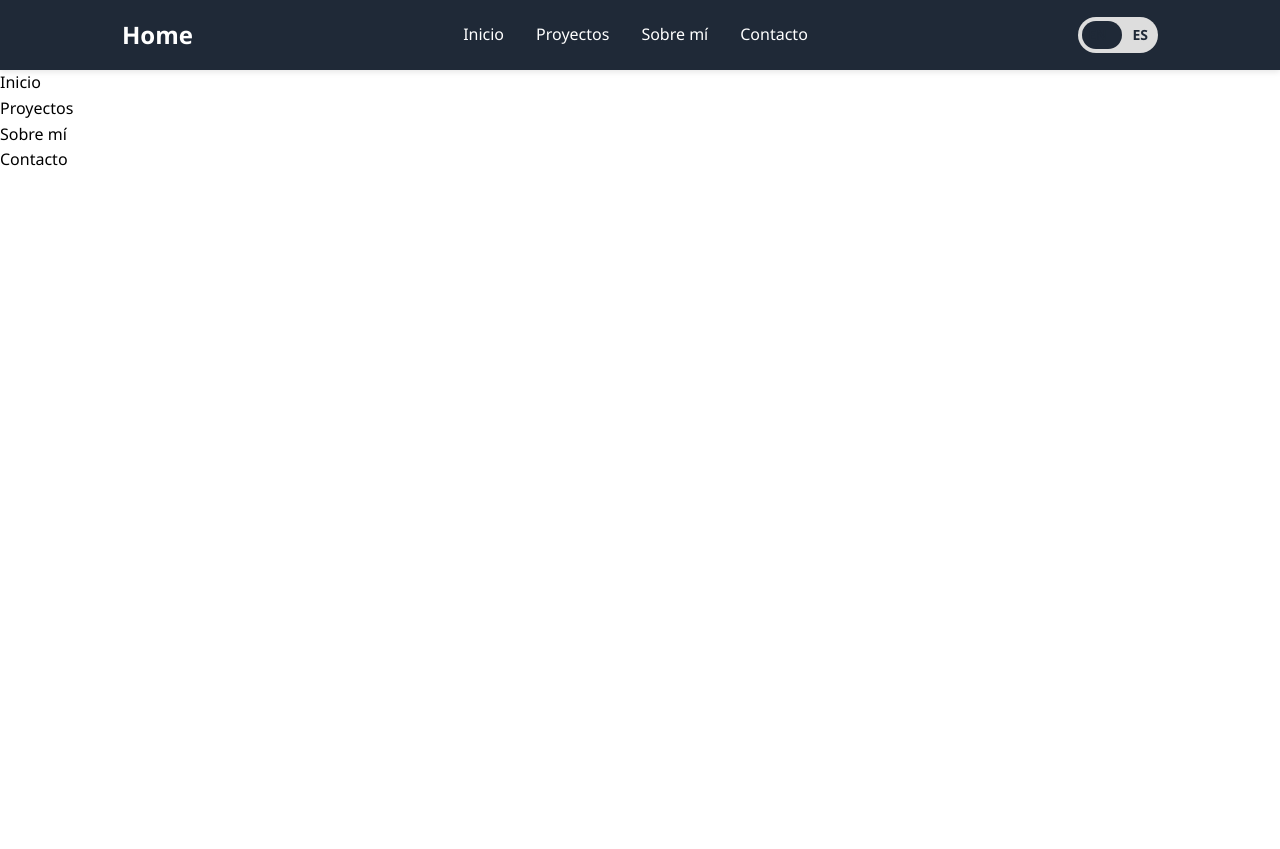
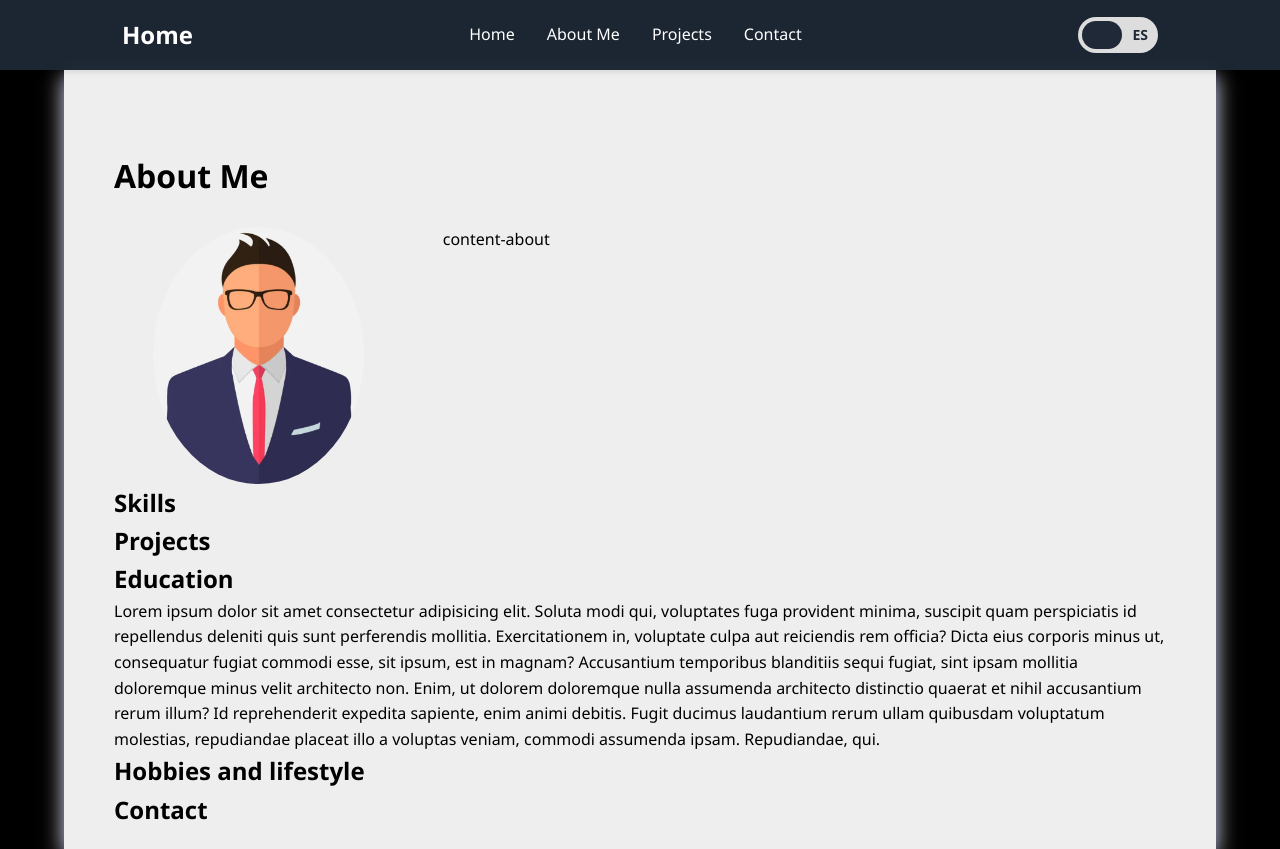
Before and after one commit to carlosValencia01/personal-page, a React (Vite) app: page / in a window 1280 px wide. Before the commit the page ends 800 px from the top, so only its background shows below. Built offline with nearby package versions, Linux system fonts and the light colour scheme.

Commit message:
about section progress

```diff
--- a/src/Pages/AboutMe/AboutMe.jsx
+++ b/src/Pages/AboutMe/AboutMe.jsx
@@ -24,17 +24,17 @@ export const AboutMe = () => {
         */}
 
     return (
-        <div>
+        <div className='about__body'>
             {/* Navbar */}
             <header className="navbar">
                 <div className="container">
                     <div className="logo">Home</div>
                     <nav>
                         <ul className="nav-links">
-                        <li><a href="#inicio">Inicio</a></li>
-                        <li><a href="#proyectos">Proyectos</a></li>
-                        <li><a href="#about">Sobre mí</a></li>
-                        <li><a href="#contacto">Contacto</a></li>
+                        <li><a href="#home">{t('navbar-home')}</a></li>
+                        <li><a href="#about">{t('navbar-about')}</a></li>
+                        <li><a href="#projects">{t('navbar-proyects')}</a></li>
+                        <li><a href="#contact">{t('navbar-contact')}</a></li>
                         </ul>
                     </nav>
                     <div className="lang-switch" onClick={toggleLanguage}>
@@ -45,11 +45,31 @@ export const AboutMe = () => {
                 </div>
             </header>
 
-            <main>
-                <section id="inicio">Inicio</section>
-                <section id="proyectos">Proyectos</section>
-                <section id="about">Sobre mí</section>
-                <section id="contacto">Contacto</section>
+            <main className='main__container'>
+                <div id='about'>
+                    <h1>{t('section-about')}</h1>
+                    <div className='about__container'>
+                        <img className='profile__picture' src="public\profile.png" alt="Profile picture" />
+                        <p className='content__about'>{t('content-about')}</p>
+                    </div>
+                </div>
+                <div id='skills'>
+                    <h2>{t('section-skills')}</h2>
+
+                </div>
+                <div id='projects'>
+                    <h2>{t('section-projects')}</h2>
+                </div>
+                <div id='education'>
+                    <h2>{t('section-education')}</h2>
+                    <p>Lorem ipsum dolor sit amet consectetur adipisicing elit. Soluta modi qui, voluptates fuga provident minima, suscipit quam perspiciatis id repellendus deleniti quis sunt perferendis mollitia. Exercitationem in, voluptate culpa aut reiciendis rem officia? Dicta eius corporis minus ut, consequatur fugiat commodi esse, sit ipsum, est in magnam? Accusantium temporibus blanditiis sequi fugiat, sint ipsam mollitia doloremque minus velit architecto non. Enim, ut dolorem doloremque nulla assumenda architecto distinctio quaerat et nihil accusantium rerum illum? Id reprehenderit expedita sapiente, enim animi debitis. Fugit ducimus laudantium rerum ullam quibusdam voluptatum molestias, repudiandae placeat illo a voluptas veniam, commodi assumenda ipsam. Repudiandae, qui.</p>
+                </div>
+                <div id='lifestyle'>
+                    <h2>{t('section-lifestyle')}</h2>
+                </div>
+                <div id='contact'>
+                    <h2>{t('section-contact')}</h2>
+                </div>
             </main>
         </div>
     )
--- a/src/Pages/AboutMe/styles.css
+++ b/src/Pages/AboutMe/styles.css
@@ -10,11 +10,15 @@
     line-height: 1.6;
   }
 
+  .about__body{
+    background-color: #000;
+  }
+
   .navbar {
     position: sticky;
     top: 0;
     width: 100%;
-    background-color: #1f2937; /* gris oscuro */
+    background-color: #1f2937ea; /* gris oscuro */
     color: #fff;
     padding: 1rem 0;
     z-index: 1000;
@@ -113,3 +117,36 @@
   .label.right {
     text-align: right;
   }
+
+
+  /* content */
+
+  .main__container{
+    width: 90%;
+    padding: 20px 50px;
+    margin: auto;
+    background-color: #eee;
+    box-shadow: 0 4px 8px 0 rgba(20, 39, 244, 0.2), 0 6px 20px 0 rgba(255, 255, 255, 0.92);
+  }
+
+  .content__about{
+    text-align: justify;
+    width: 65%;
+
+  }
+
+  .profile__picture{
+    border-radius: 50%;
+    width: 20%;
+  }
+
+  .about__container{
+    display: flex;
+    flex-direction: row;
+    justify-content: space-around;
+    margin-top: 25px;
+  }
+
+  #about{
+    padding-top: 60px;
+  }
--- a/src/locales/en/translation.json
+++ b/src/locales/en/translation.json
@@ -1,5 +1,15 @@
 {
     "welcome": "Welcome to my portfolio",
     "about": "About Me",
-    "contact": "Contact"
+    "contact": "Contact",
+    "navbar-home":"Home",
+    "navbar-about":"About Me",
+    "navbar-proyects":"Projects",
+    "navbar-contact":"Contact",
+    "section-about":"About Me",
+    "section-skills":"Skills",
+    "section-projects":"Projects",
+    "section-education":"Education",
+    "section-lifestyle":"Hobbies and lifestyle",
+    "section-contact":"Contact"
   }
--- a/src/locales/es/translation.json
+++ b/src/locales/es/translation.json
@@ -1,5 +1,16 @@
 {
     "welcome": "Bienvenido a mi portafolio",
     "about": "Sobre mí",
-    "contact": "Contacto"
+    "contact": "Contacto",
+    "navbar-home":"Inicio",
+    "navbar-about":"Sobre mí",
+    "navbar-proyects":"Proyectos",
+    "navbar-contact":"Contacto",
+    "section-about":"Sobre mí",
+    "section-skills":"Habilidades",
+    "section-projects":"Proyectos",
+    "section-education":"Educacion",
+    "section-lifestyle":"Hobbies y estilo de vida",
+    "section-contact":"Contacto",
+    "content-about": "👋 ¡Hola! Soy un desarrollador Full Stack con enfoque en la creación de soluciones web modernas, eficientes y escalables.\n\nCombino lo mejor del frontend con React y el poder del backend con C# y .NET para desarrollar aplicaciones robustas que brindan valor real a los usuarios.\n\nMe apasiona aprender constantemente, resolver problemas complejos y trabajar en proyectos que representen un reto.\n\nAdemás de programar, disfruto mejorar mis habilidades técnicas, colaborar en equipo y mantenerme actualizado con las últimas tendencias del desarrollo web.\n\nBienvenido/a a mi portafolio: aquí encontrarás algunos de los proyectos que reflejan mi estilo de trabajo, mi enfoque en la calidad del código y mi compromiso con la excelencia."
   }
```
Also changed, not shown: public/profile.png (added).
